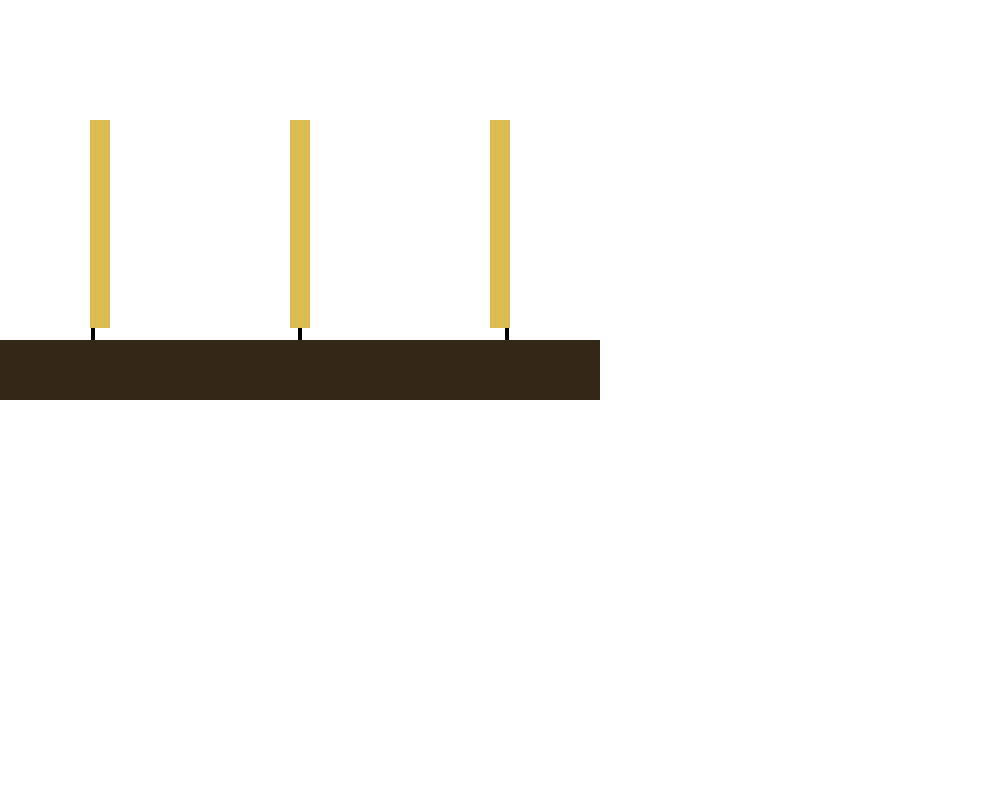
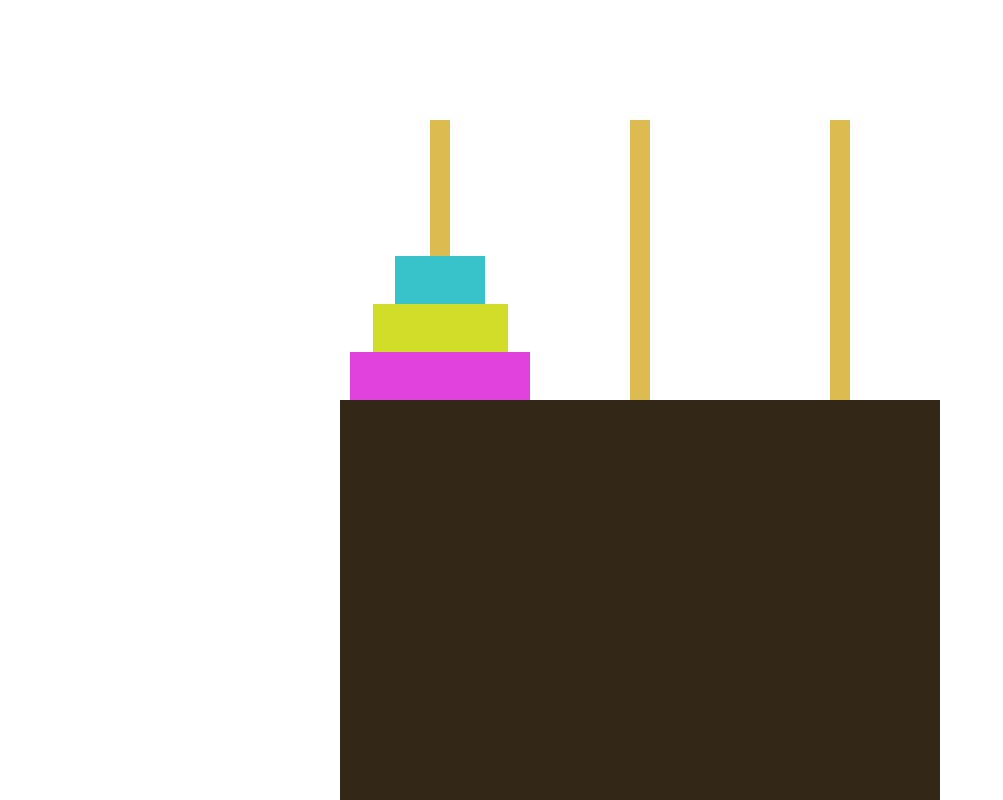
Before and after one commit to TLEV6500/towers-of-hanoi, a website built with Vite: page index.html in a window 1280 px wide. Shown: the whole page, without its empty margins (0-1003 px from the left). Built offline with nearby package versions, Linux system fonts and the light colour scheme.

Commit message:
* Rearranged components and edited layout styles for each

```diff
--- a/src/main.ts
+++ b/src/main.ts
@@ -3,7 +3,7 @@ import "./style.css";
 const app = document.querySelector<HTMLDivElement>("#app");
 
 const gameBody = document.createElement("div");
-gameBody.classList.add("body-container");
+gameBody.classList.add("body-container", "container");
 
 const towers = document.createElement("div");
 towers.classList.add("towers-container");
@@ -16,7 +16,7 @@ for (let i = 0; i < k; ++i) {
 towers.append(...towerArray);
 
 const baseBlock = document.createElement("div");
-baseBlock.classList.add("base-block");
+baseBlock.classList.add("base-block","container");
 
 const disks = document.createElement("div");
 disks.classList.add("disks-container");
@@ -26,13 +26,16 @@ let diskGroup: HTMLDivElement;
 for (let i = 0; i < k; ++i, diskArray = []) {
 	diskGroup = document.createElement("div");
 	diskGroup.classList.add("disk-column-container");
-	for (let i = 0; i < n; ++i) {
+	for (let j = 0; j < n; ++j) {
 		diskArray.push(document.createElement("div"));
-		diskArray[i].classList.add("disk");
+		diskArray[j].classList.add("disk");
+		if (i==0) {
+			diskArray[j].classList.add("disk-"+String(j+1));
+		}
 	}
 	diskGroup.append(...diskArray);
 	disks.append(diskGroup);
 }
 
-gameBody.append(towers, disks, baseBlock);
-app?.replaceChildren(gameBody);
+gameBody.append(towers, disks);
+app?.replaceChildren(gameBody,baseBlock);
--- a/src/style.css
+++ b/src/style.css
@@ -14,40 +14,47 @@
 
 .base-block {
   background-color: var(--color-base);
-  height: 15%;
-  z-index: 2;
+  height: 200px;
+  z-index: 1;
+}
+
+.container {
+  width: 600px;
+  height: 400px;
+  margin: 0 auto;
 }
 
 .body-container {
-  width: 600px;
-  height: 400px;
-  display: flex;
-  flex-direction: column;
+  display: block;
+  position: relative;
 }
 
 .disks-container {
-  position: relative;
+  position: absolute;
+  height: 100%;
+  width: 100%;
   display: flex;
   justify-content: space-around;
   gap: 20px;
+  padding-inline: 10px;
   z-index: 2;
 }
 
 .towers-container {
-  position: relative;
+  position: absolute;
+  height: 100%;
+  width: 100%;
   padding-top: 120px;
   display: flex;
-  flex-grow: 1;
+  align-items: stretch;
   justify-content: space-around;
   z-index: 1;
 }
 
 .tower {
-  height: 100%;
   width: 20px;
   background-color: var(--color-tower);
   z-index: inherit;
-  position: inherit;
 
   &::after {
     content: "";
@@ -55,30 +62,34 @@
 }
 
 .disk-column-container {
+  flex-grow: 1;
   display: flex;
   flex-direction: column;
-  justify-content: stretch;
+  justify-content: end;
   align-items: center;
   z-index: inherit;
-  position: inherit;
 }
 
 .disk {
-  border: 2px solid black;
+  width: 100%;
+  /* border: 2px solid grey; */
   z-index: inherit;
-  position: inherit;
+  height: 12%;
 }
 
 .disk-1 {
   width: 50%;
+  background-color: var(--color-disk-1);
 }
 
 .disk-2 {
   width: 75%;
+  background-color: var(--color-disk-2);
 }
 
 .disk-3 {
   width: 100%;
+  background-color: var(--color-disk-3);
 }
 
 .blank {
```
